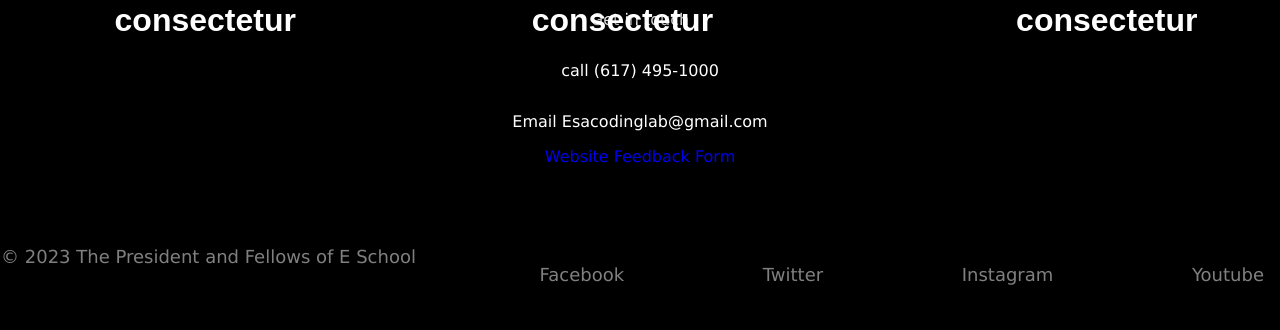
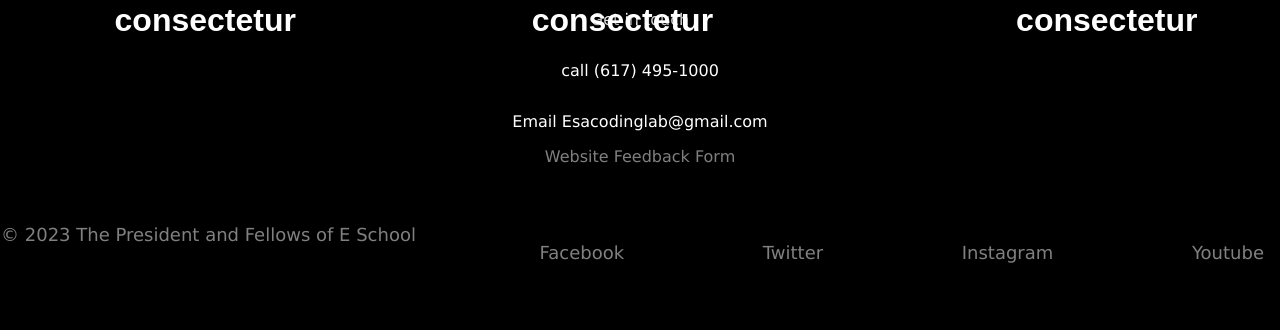
Before and after one commit to A-Fawaz/Student-ms, a PHP site: page / in a window 1280 px wide; the page is wider, and only the part inside the window is pictured. Shown: the part 1949-2279 px from the top of that part. Run offline with PHP 8.4, Linux system fonts and the light colour scheme; some web fonts are replaced.

Commit message:
NO BIG CHANGES

```diff
--- a/index.page/Style.css
+++ b/index.page/Style.css
@@ -29,7 +29,7 @@ nav{
   cursor: pointer;
 }
 nav h1{
-  margin-left: 0;
+  margin-left: 110px;
   animation-name: example;
   animation-duration: 3s;
   animation-iteration-count: 1;
@@ -117,8 +117,6 @@ header{
   margin-left: 13vh;
   font-family: Verdana, Geneva, Tahoma, sans-serif;
 }
-
-
 .location-logo{
   width: 30px;
   height: 30px;
@@ -163,7 +161,7 @@ margin-left: 10px;
 
 
 .middle{
-  color: var(--white);
+  color: var(--black);
   display: flex;
   flex-direction: row;
   text-align: center;
@@ -205,7 +203,7 @@ margin-left: 10px;
 
 }
 .textwithborder:hover{
-  background-color: #fb8b24;
+  background-color: var(--white);
 }
 
 .teachers img{
@@ -381,6 +379,18 @@ li a:hover{
   flex-direction: row;
   align-items: center;
 }
+.link {
+  color: gray;
+ text-decoration: none;
+ padding-bottom: 0 15px;
+}
+.link:hover{
+  color: var(--white);
+}
+
+.copyrights{
+
+}
 @keyframes example {
   0%   { left:0px; top:0px;}
   25%  { margin-left:200px; top:0px;}
--- a/index.page/index.html
+++ b/index.page/index.html
@@ -42,7 +42,7 @@
   </div>
   <div class="middle" id="about-section">
     <div class="about">
-      <img class="icon1" src="../logos/About.jpg" alt="about">
+      <img class="icon" src="../logos/About.jpg" alt="about">
       <p class="textwithborder">
         Discover a world of boundless learning opportunities at eSchool, where education is made accessible and
         convenient through our innovative online platform. Join our vibrant virtual community, connect with expert
@@ -120,11 +120,11 @@
           <p>Get in touch</p>
           <p>call (617) 495-1000</p>
           <p>Email Esacodinglab@gmail.com</p>
-          <a href="./contact.html">Website Feedback Form</a>
+          <a class="link" href="./contact.html">Website Feedback Form</a>
         </div>
       </div>
     <div class="text">
-      <p class="text">© 2023 The President and Fellows of E School</p>
+      <p class="copyrights">© 2023 The President and Fellows of E School</p>
       <a href="">Facebook</a>
         <a href="">Twitter</a>
         <a href="">Instagram</a>
--- a/index.page/signup.css
+++ b/index.page/signup.css
@@ -1,4 +1,10 @@
+body{
+  margin: 0;
+  padding: 0;
+  overflow: hidden;
+  box-sizing: border-box;
 
+}
 nav{
   top: 0;
   position: fixed;
--- a/new/teacherreg.css
+++ b/new/teacherreg.css
@@ -1,7 +1,7 @@
 @import url('https://fonts.googleapis.com/css?family=Poppins:400,500,600,700&display=swap');
 *{
-  margin: 0;
-  padding: 0;
+
+
   outline: none;
   font-family: 'Poppins', sans-serif;
 }
```
Also changed, not shown: images/admin.gif.
